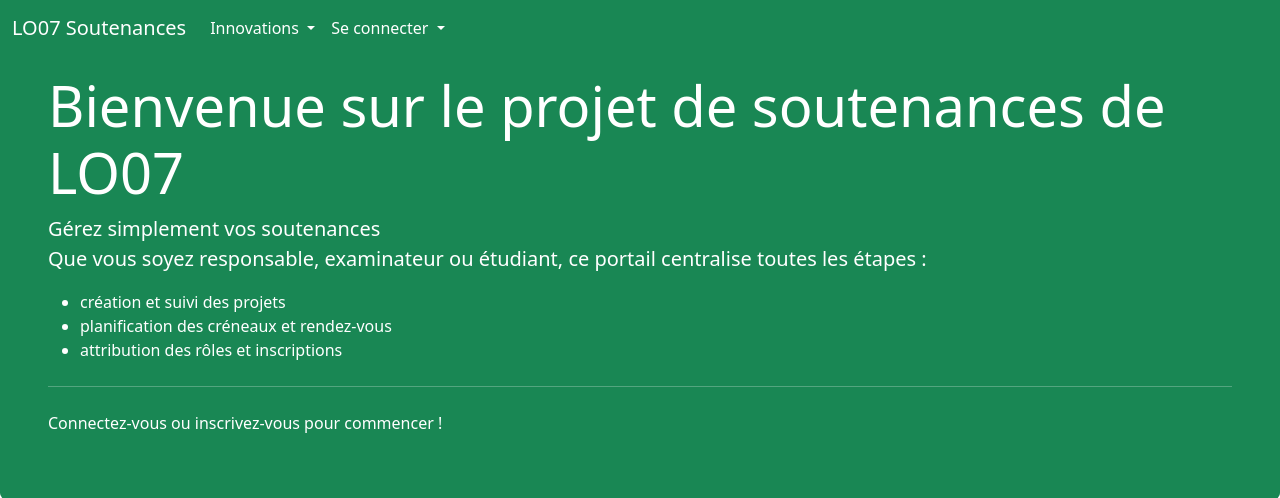
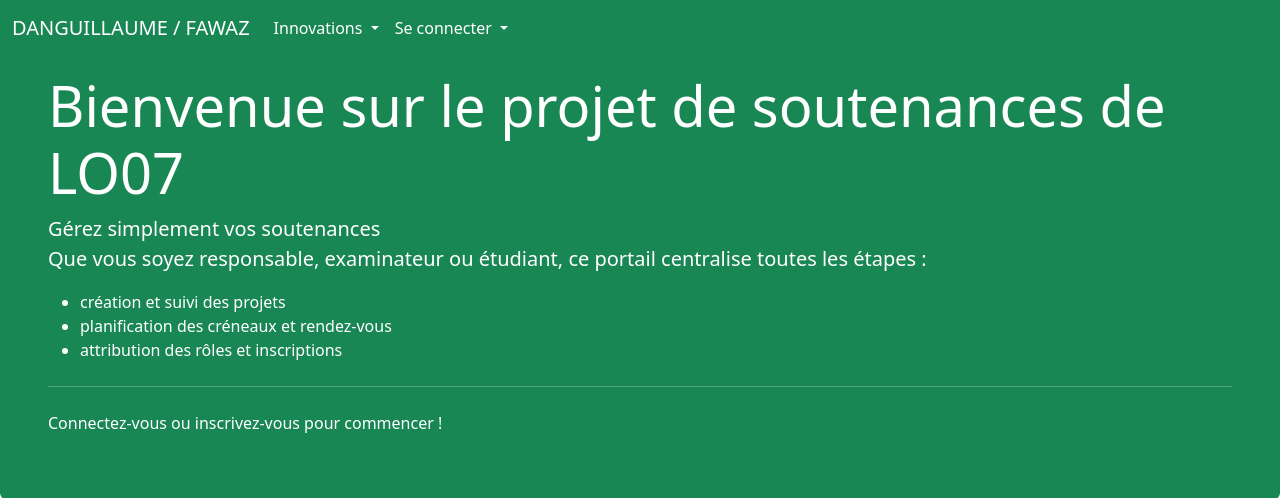
Before and after one commit to MoeFawazzz/ProjectLO07, a PHP site: page /index.php in a window 1280 px wide. Shown: the top 498 px of the page. Run offline with PHP 8.4, Linux system fonts and the light colour scheme.

Commit message:
our names

```diff
--- a/app/view/fragment/fragmentMenu.php
+++ b/app/view/fragment/fragmentMenu.php
@@ -7,7 +7,7 @@ $loggedIn = !empty($_SESSION['login_id']);
 ?>
 <nav class="navbar navbar-expand-lg bg-success fixed-top">
   <div class="container-fluid">
-    <a class="navbar-brand text-white" href="index.php?action=index">LO07 Soutenances</a>
+    <a class="navbar-brand text-white" href="index.php?action=index">DANGUILLAUME / FAWAZ</a>
     <button class="navbar-toggler" type="button" data-bs-toggle="collapse" data-bs-target="#navMenu">
       <span class="navbar-toggler-icon"></span>
     </button>
```
